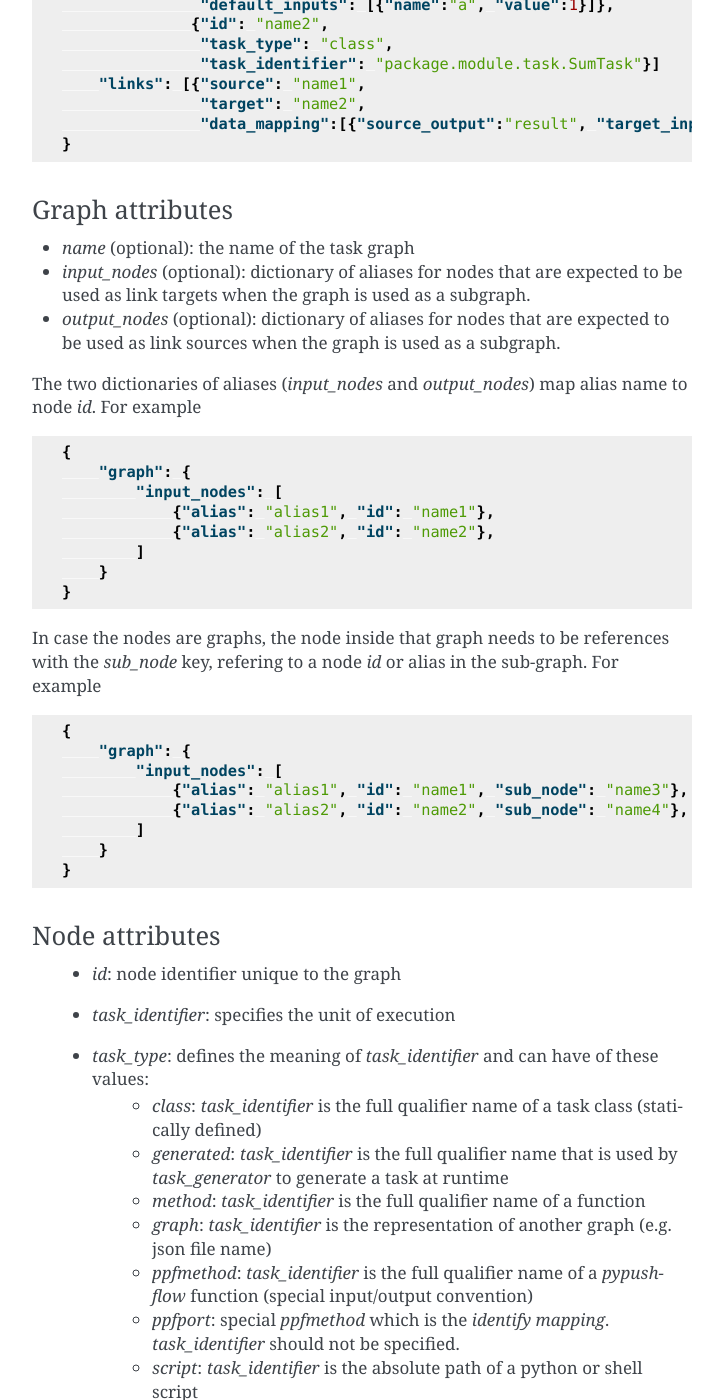
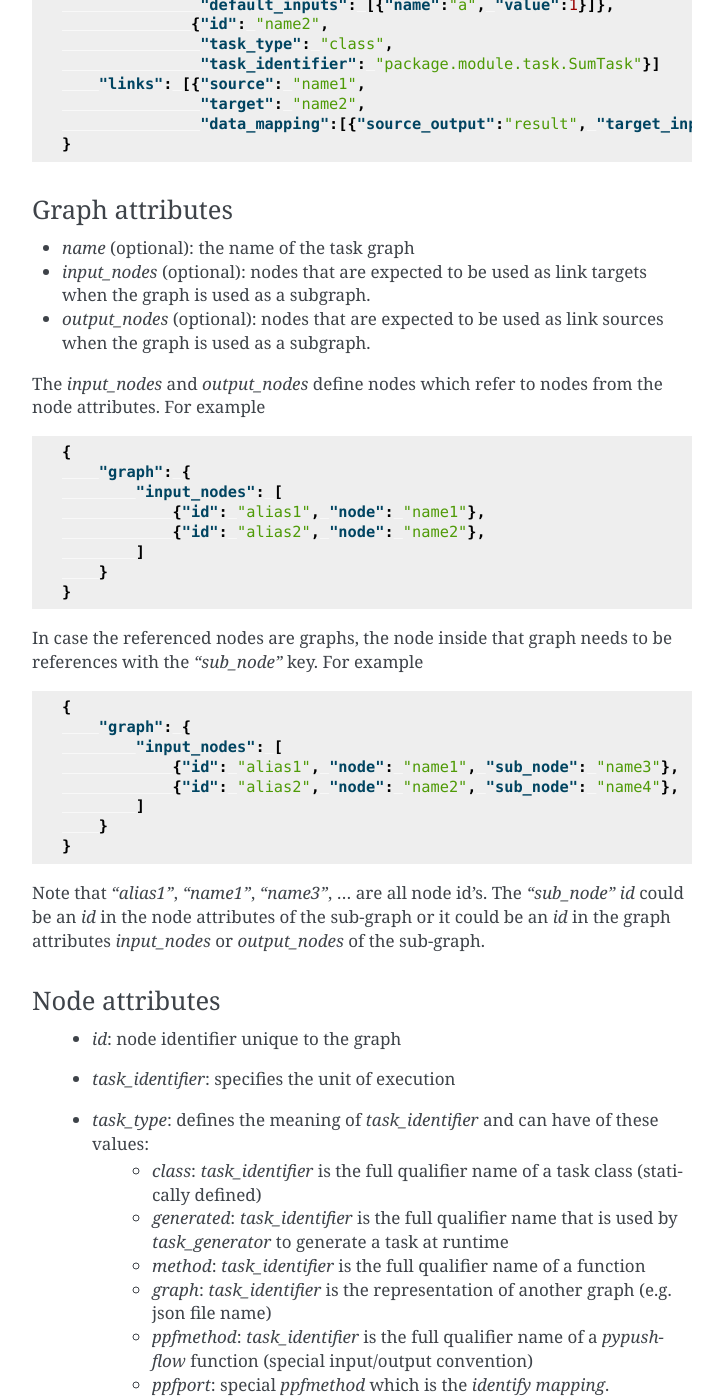
Before and after one commit to ewoks-kit/ewokscore, a Sphinx documentation site: the page built from doc/definitions.rst, in a window 1280 px wide and 1400 px high, scrolled down 1140 px. Shown: the whole window, without its empty margins (388-1111 px from the left). Built offline with Sphinx 7.4.7, drawn with Linux system fonts in a browser that asks for light colours.

Commit message:
modify graph attributes input_nodes and output_nodes

```diff
--- a/doc/definitions.rst
+++ b/doc/definitions.rst
@@ -48,35 +48,40 @@ Ewoks describes workflows as a list of nodes and a list of links with specific a
 Graph attributes
 ^^^^^^^^^^^^^^^^
 * *name* (optional): the name of the task graph
-* *input_nodes* (optional): dictionary of aliases for nodes that are expected to be used as link targets when the graph is used as a subgraph.
-* *output_nodes* (optional): dictionary of aliases for nodes that are expected to be used as link sources when the graph is used as a subgraph.
+* *input_nodes* (optional): nodes that are expected to be used as link targets when the graph is used as a subgraph.
+* *output_nodes* (optional): nodes that are expected to be used as link sources when the graph is used as a subgraph.
 
-The two dictionaries of aliases (*input_nodes* and *output_nodes*) map alias name to node *id*. For example
+The *input_nodes* and *output_nodes* define nodes which refer to nodes from the node attributes. For example
 
 .. code-block:: json
 
     {
         "graph": {
             "input_nodes": [
-                {"alias": "alias1", "id": "name1"},
-                {"alias": "alias2", "id": "name2"},
+                {"id": "alias1", "node": "name1"},
+                {"id": "alias2", "node": "name2"},
             ]
         }
     }
 
 
-In case the nodes are graphs, the node inside that graph needs to be references with the `sub_node` key, refering to a node *id* or alias in the sub-graph. For example
+In case the referenced nodes are graphs, the node inside that graph needs to be references with the `"sub_node"` key.
+For example
 
 .. code-block:: json
 
     {
         "graph": {
             "input_nodes": [
-                {"alias": "alias1", "id": "name1", "sub_node": "name3"},
-                {"alias": "alias2", "id": "name2", "sub_node": "name4"},
+                {"id": "alias1", "node": "name1", "sub_node": "name3"},
+                {"id": "alias2", "node": "name2", "sub_node": "name4"},
             ]
         }
     }
+
+Note that `"alias1"`, `"name1"`, `"name3"`, ... are all node id's. The `"sub_node"` *id* could be an *id* in the
+node attributes of the sub-graph or it could be an *id* in the graph attributes *input_nodes* or *output_nodes*
+of the sub-graph.
 
 Node attributes
 ^^^^^^^^^^^^^^^
```
Also changed, not shown: 3 other files.
